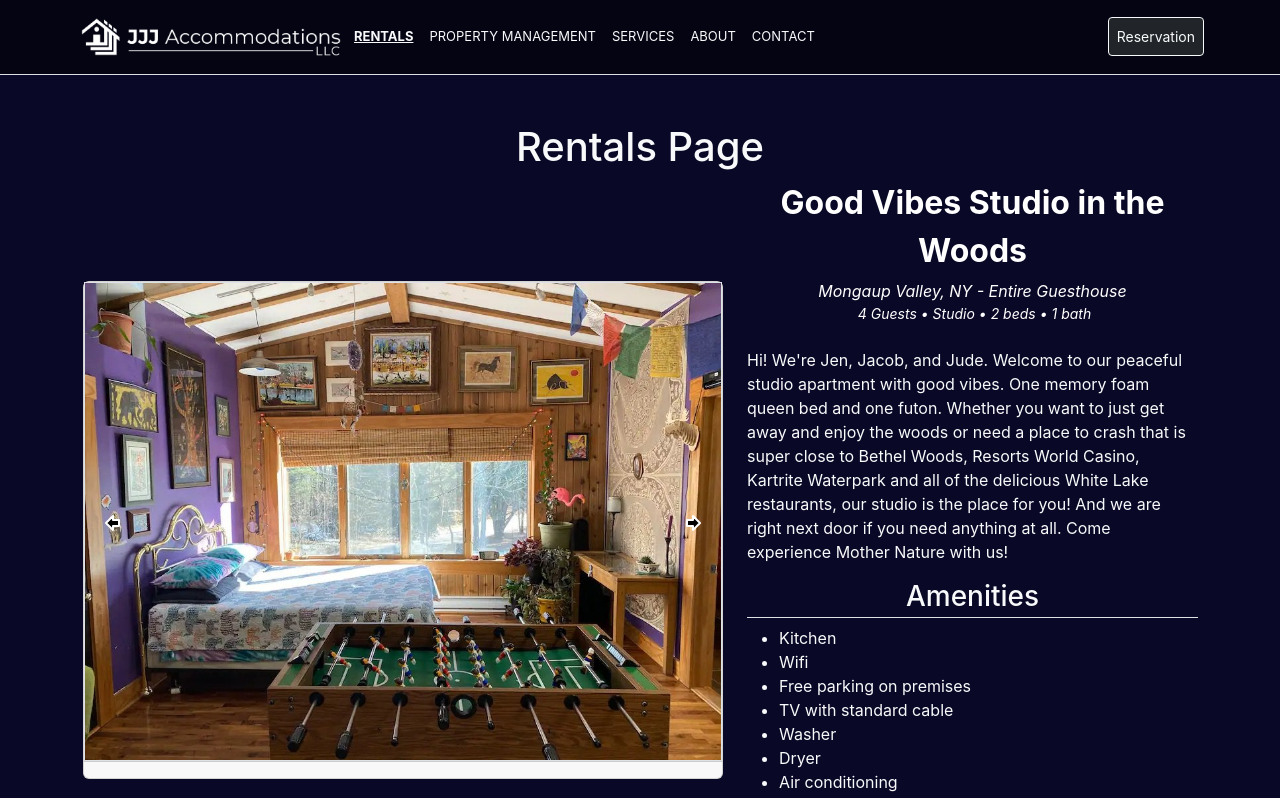
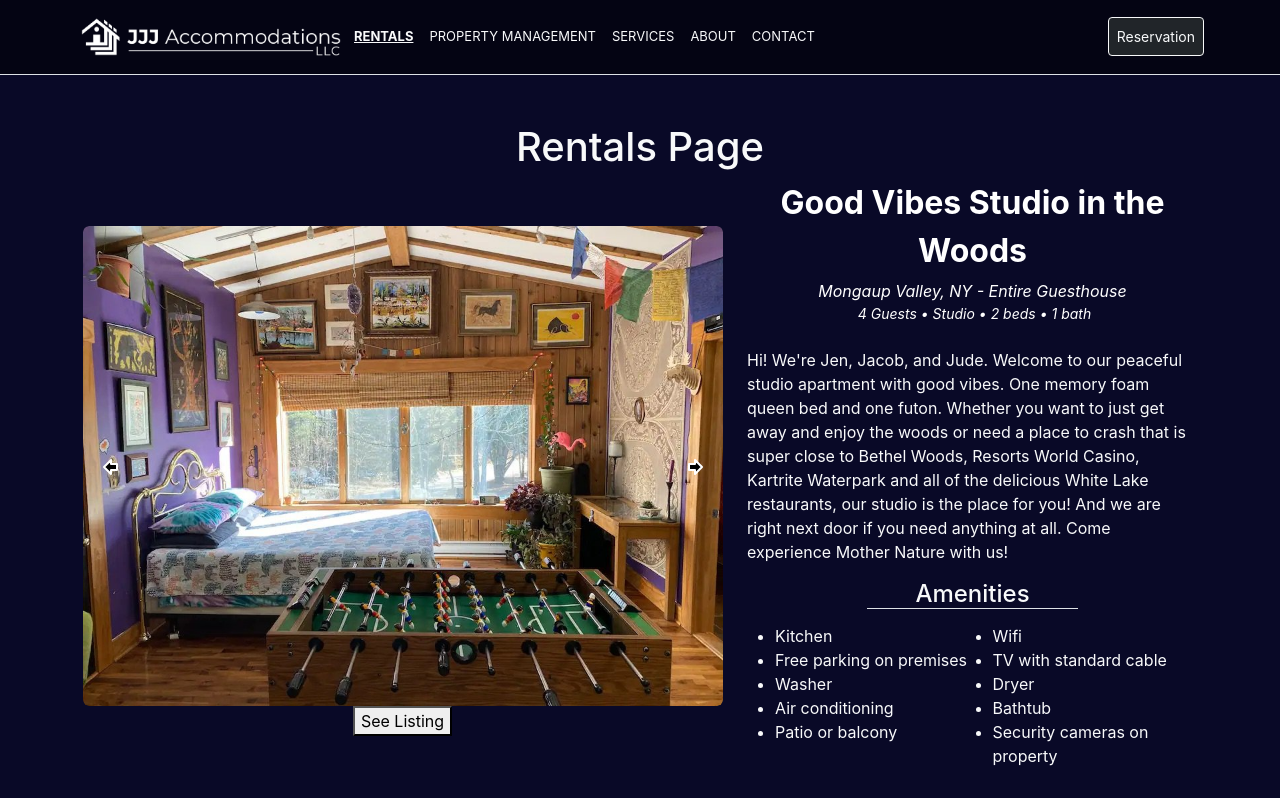
Before and after one commit to Jon-Grabowski/jjj-accommodations, a React (Create React App) app: page /rentals in a window 1280 px wide. Shown: the top 798 px of the page. Built offline with nearby package versions, Linux system fonts and the light colour scheme.

Commit message:
more layout tweaking

```diff
--- a/src/components/Rentals/FeaturedRental.js
+++ b/src/components/Rentals/FeaturedRental.js
@@ -6,16 +6,16 @@ function FeaturedRental({rental}) {
     const {name, images} = rental
 
     return (
-        <div className="card text-center m-auto" style={{maxWidth:'40rem'}}>
+        <div className="text-center m-auto" style={{maxWidth:'40rem'}}>
 
             <div className="">
-                <div className='flex border'>
+                <div className='flex '>
                     <FeaturedRentalCarousel images={images} />
                 </div>
 
             </div>
             <div className="card-footer text-body-secondary">
-
+                <button>See Listing</button>
             </div>
         </div>
     )
--- a/src/components/Rentals/FeaturedRentalCarousel.js
+++ b/src/components/Rentals/FeaturedRentalCarousel.js
@@ -22,14 +22,14 @@ function FeaturedRentalCarousel({images}) {
                     key={img}
                     src={img}
                     alt='house'
-                    className='carousel-img w-100 d-block'
+                    className='carousel-img w-100 d-block rounded'
                     style={{translate: `${-100 * imgIndex}%`}}
                 />
     })
 
     return (
         <div id='home-carousel-wrapper' className='w-lg-50 w-100 position-relative rounded'>
-            <div className='w-100 h-100 d-flex overflow-hidden'>
+            <div className='w-100 h-100 d-flex overflow-hidden rounded'>
                 {imgElementArr}
             </div>
 
--- a/src/components/Rentals/Rentals.js
+++ b/src/components/Rentals/Rentals.js
@@ -7,8 +7,11 @@ function Rentals() {
     const [featureRental, setFeatureRental] = useState(rentalProperties[0])
     const { name, description, details, type, location, amenities } = featureRental
 
-    const amenitiesList = amenities.map((amenity) => {
-        return <li>{amenity}</li>
+    const amenitiesListRight = amenities.map((amenity, index) => {
+        if (index%2 === 0) return <li>{amenity}</li>
+    })
+    const amenitiesListLeft = amenities.map((amenity, index) => {
+        if (index%2 !== 0) return <li>{amenity}</li>
     })
 
     // const detailsList = details.map((detail) => {
@@ -38,10 +41,16 @@ function Rentals() {
                     </div>
                     <p className="card-text text-start">{description}</p>
                     <div className=''>
-                        <h3 className='border-bottom pb-1 fs-3'>Amenities</h3>
-                        <ul className='text-start'>
-                            {amenitiesList}
-                        </ul>
+                        <h3 className='d-inline border-bottom px-5 fs-4'>Amenities</h3>
+                        <div className='row m-auto ps-3 mt-3'>
+                            <ul className='text-start col-6 mb-0'>
+                                {amenitiesListRight}
+                            </ul>
+                            <ul className='text-start col-6'>
+                                {amenitiesListLeft}
+                            </ul>
+
+                        </div>
                     </div>
                 </div>
 
```
